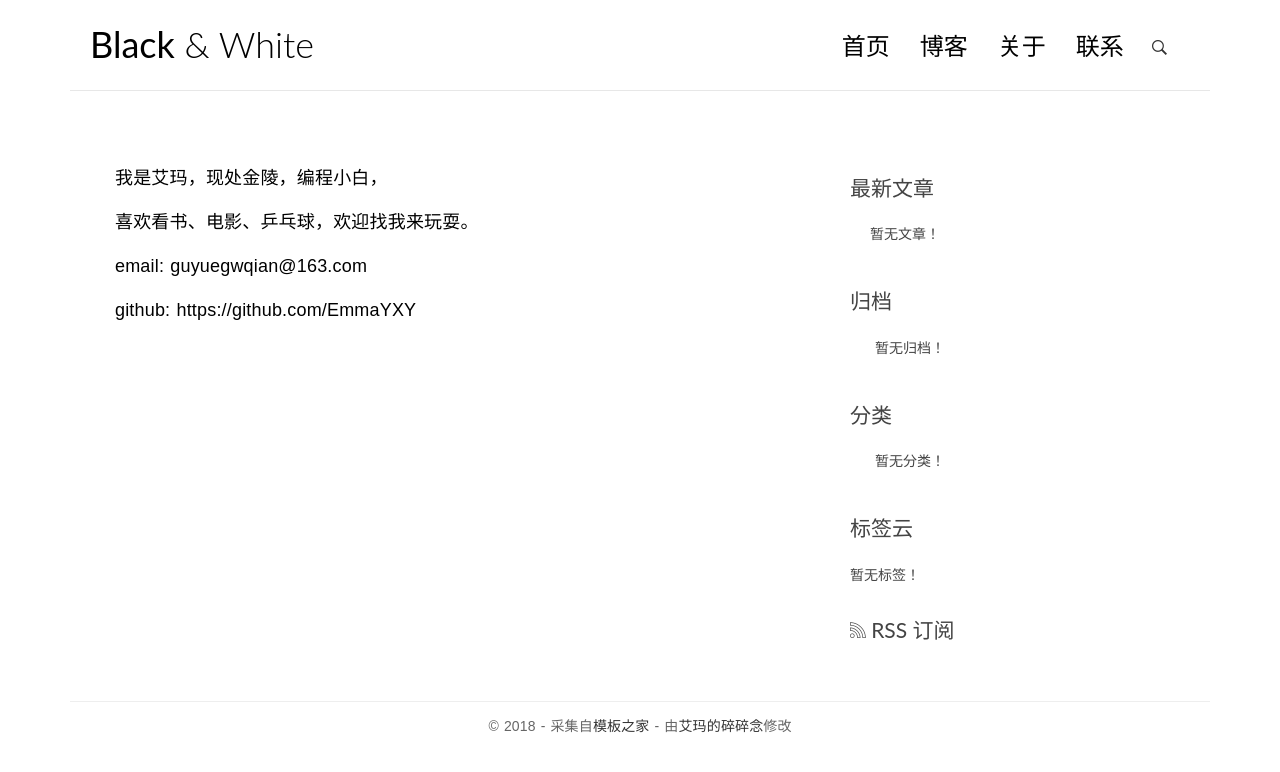
After one commit to EmmaYXY/blogproject, a Django app: page /about/ in a window 1280 px wide. The commit adds this page. Shown: the top 772 px of the page. Run offline with Django 3.2, Linux system fonts and the light colour scheme; data that the repository does not hold is empty; parts of the project's set-up code (start-up, migrations or seed data) failed here and were passed over; some libraries are stand-ins or nearby versions.

Commit message:
about page

```diff
--- a/blog/urls.py
+++ b/blog/urls.py
@@ -10,5 +10,6 @@ urlpatterns = [
 	url(r'archives/(?P<year>[0-9]{4})/(?P<month>[0-9]{1,2})/', views.ArchivesView.as_view(), name='archives'),
 	url(r'category/(?P<pk>[0-9]+)/', views.CategoryView.as_view(), name='category'),
 	url(r'tag/(?P<pk>[0-9]+)/', views.TagView.as_view(), name='tag'),
+	url(r'about/', views.aboutview, name='about')
 	# url(r'^search/$', views.search, name='search'),
 ]
--- a/blog/views.py
+++ b/blog/views.py
@@ -220,8 +220,8 @@ class TagView(ListView):
 		return super(TagView, self).get_queryset().filter(tags=tag)
 
 
-
-def search(request):
+"""
+def haystack_search(request):
 	q = request.GET.get('q')
 	error_msg = ''
 
@@ -233,5 +233,9 @@ def search(request):
 	return render(request, 'blog/index.html', {'error_msg': error_msg,
 											   'post_list': post_list})
 
+"""
+
+def aboutview(request):
+	return render(request, 'blog/about.html')
 
 # Create your views here.
--- /dev/null
+++ b/templates/blog/about.html
@@ -0,0 +1,23 @@
+		{% extends 'base.html' %}
+		{% block main %}
+		<div class="content-body">
+			<div class="container">
+				<div class="row">
+					<main class="col-md-10">
+						<article class="post">
+							<div class="entry-content clearfix">
+								<p>我是艾玛，现处金陵，编程小白，</p>
+								<p>喜欢看书、电影、乒乓球，欢迎找我来玩耍。</p>
+								<p>
+
+								</p>
+								<p>email: guyuegwqian@163.com</p>
+								<p>github: https://github.com/EmmaYXY</p>
+								<div class="height-50px"></div>
+							</div>
+						</article>
+					</main>
+				</div>
+			</div>
+		</div>
+		{% endblock main %}
--- a/templates/blog/index.html
+++ b/templates/blog/index.html
@@ -16,7 +16,7 @@
                             <span class="post-date"><a href="#"><time class="entry-date"
                                             datetime="{{ post.created_time }}">{{ post.created_time }}</time></a></span>
                             <span class="post-author"><a href="#">{{ post.author }}</a></span>
-                            <span class="comments-link"><a href="#">4 评论</a></span>
+                            <span class="comments-link"><a href="#">0 评论</a></span>
                             <span class="views-count"><a href="#">{{ post.views }} 阅读</a></span>
                         </div>
                     </header>
```
Also changed, not shown: 3 other files.
